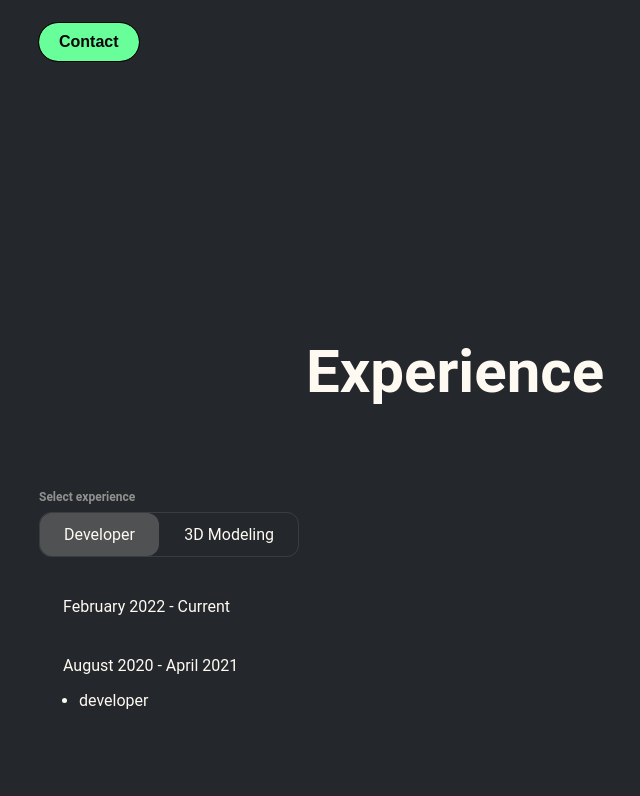
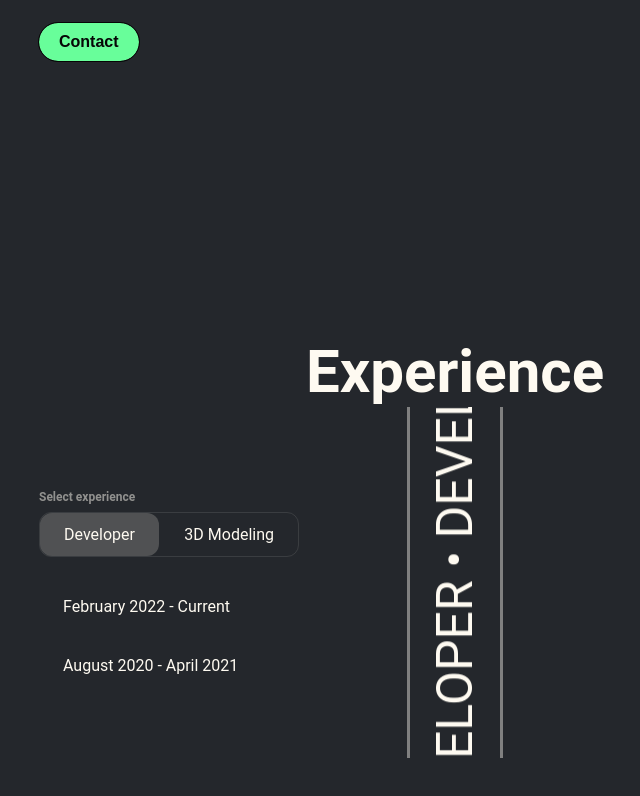
Before and after one commit to NamuraCode/Portafolio, a Next.js app: page / in a window 1280 px wide. Shown: the part 514-1310 px from the top of the page, without its empty margins (185-825 px from the left). Built offline with nearby package versions, Linux system fonts and the light colour scheme.

Commit message:
marquee experience

```diff
--- a/components/experience/Experience.tsx
+++ b/components/experience/Experience.tsx
@@ -98,7 +98,7 @@ export const Experience = () => {
           </a>
         </div>
       </div>
-      <div>
+      <div className={styles["experience-navbar-main"]}>
         <ul className={styles["experience-navbar-items"]}>
           {job.map((item, index) => {
             return (
--- a/components/marquee/Marquee.tsx
+++ b/components/marquee/Marquee.tsx
@@ -4,7 +4,14 @@ export const Marquee = () => {
   return (
     <div className={`${styles.marquee}`}>
       <ul className={`${styles['marquee-content']}`}>
-        <li>developer</li>
+        <li className={`${styles['marquee-item']}`}>&nbsp;developer &bull;</li>
+        <li className={`${styles['marquee-item']}`}>&nbsp;developer &bull;</li>
+        <li className={`${styles['marquee-item']}`}>&nbsp;developer &bull;</li>
+        <li className={`${styles['marquee-item']}`}>&nbsp;developer &bull;</li>
+        <li className={`${styles['marquee-item']}`}>&nbsp;developer &bull;</li>
+        <li className={`${styles['marquee-item']}`}>&nbsp;developer &bull;</li>
+        <li className={`${styles['marquee-item']}`}>&nbsp;developer &bull;</li>
+        <li className={`${styles['marquee-item']}`}>&nbsp;developer &bull;</li>
       </ul>
     </div>
   );
--- a/styles/Experience.module.css
+++ b/styles/Experience.module.css
@@ -7,6 +7,7 @@
     gap: 40px;
     padding: 10% 0%;
     color: var(--colorWhite);
+    overflow: hidden;
 }
 
 .experience-navbar {
@@ -59,6 +60,11 @@
     cursor: pointer;
 }
 
+.experience-navbar-main{
+    width: 100%;
+    height: 100%;
+}
+
 .experience-navbar-items{
     display: flex;
     width: 100%;
--- a/styles/Marquee.module.css
+++ b/styles/Marquee.module.css
@@ -0,0 +1,34 @@
+.marquee {
+    position: absolute;
+    width: 100%;
+    height: 90px;
+    border-top: 3px solid gray;
+    border-bottom: 3px solid gray;
+    overflow: hidden;
+    pointer-events: none;
+    transform: rotate(270deg);
+}
+
+.marquee li {
+    font-size: 50px;
+    text-transform: uppercase;
+}
+
+.marquee-content {
+    display: flex;
+    list-style: none;
+    animation: scrolling 60s linear infinite;
+}
+
+.marquee-item {
+    flex-shrink: 0;
+}
+
+@keyframes scrolling {
+    0% {
+        transform: translateX(0)
+    }
+    100% {
+        transform: translateX(-100%)
+    }
+}
```
